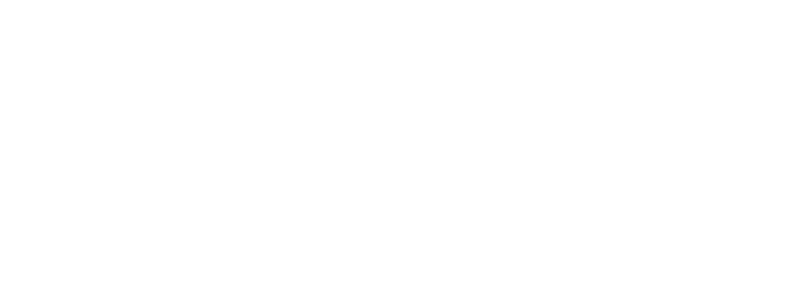
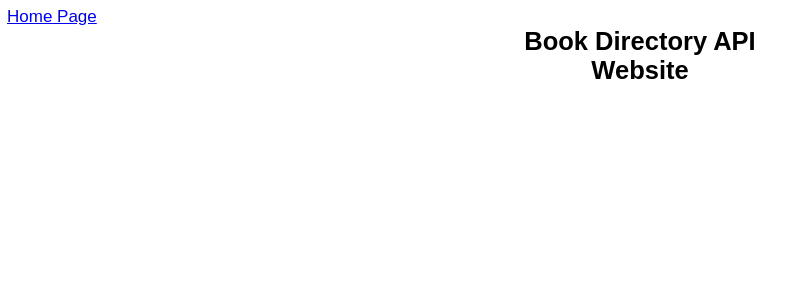
Before and after one commit to Basmulla/book-directory, a React (Create React App) app: page / in a window 1280 px wide. Before the commit this address had no page. Shown: the top 300 px of the page, without its empty margins (0-809 px from the left). Built offline with nearby package versions, Linux system fonts and the light colour scheme.

Commit message:
created header file and header css file for the styling

```diff
--- a/src/App.js
+++ b/src/App.js
@@ -3,10 +3,14 @@ import {
   BrowserRouter as Router, Route, Routes
 } from 'react-router-dom';
 import {EditBookPage, HomePage} from './containers';
+import Header from './components/Header/Header';
+
+import './Header.module.css';
 
 function App() {
   return (
     <Router>
+      <Header />
       <Routes>
         <Route exact path="/book-directory-client" element={<HomePage/>} />
         <Route exact path="/:id" element={<EditBookPage/>} />
--- /dev/null
+++ b/src/Header.module.css
@@ -0,0 +1,23 @@
+header {
+    margin: 7px;
+    background-color: #ffffff;
+    font-family: arial;
+    font-size: 17px;
+  }
+
+  .topnav a.active {
+    background-color: #2196F3;
+    color: white;
+    text-align: center;
+  }
+
+  .topnav img {
+    border-radius: 50%;
+    border: 5px solid rgb(8, 8, 8);
+    margin: 5px;
+  }
+
+  h2 {
+    margin: 0px 485px;
+    text-align: center;
+  }
--- /dev/null
+++ b/src/components/Header/Header.js
@@ -0,0 +1,18 @@
+/* eslint-disable jsx-a11y/anchor-is-valid */
+import React from "react";
+import { NavLink } from "react-router-dom";
+
+class Header extends React.Component {
+    render() {
+        return (
+            <header>
+                    <div className="topnav">
+                        <a><NavLink to="/book-directory-client" activeclassname="active">Home Page</NavLink></a>
+                    </div>
+                <h2>Book Directory API Website</h2>
+            </header>
+        );
+    }
+}
+
+export default Header;
```
